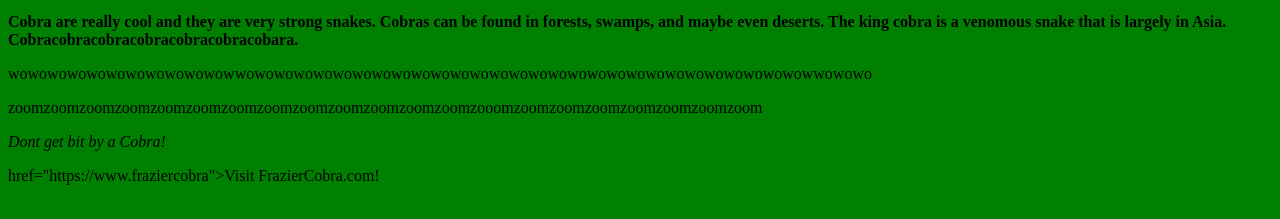
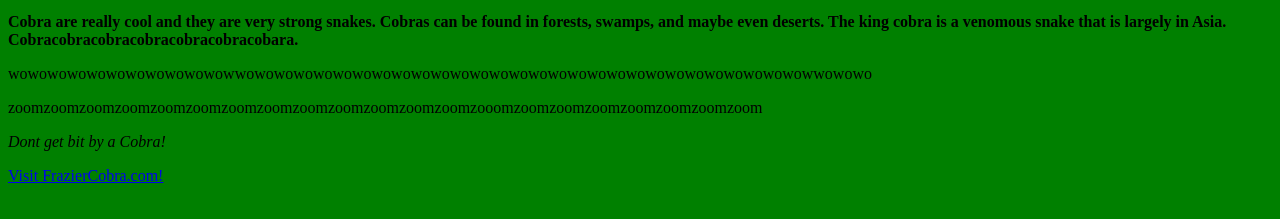
Before and after one commit to frazier00/frazierMySecondWebsite, a plain HTML site: page index.html in a window 1280 px wide. Shown: the part 387-606 px from the top of the page. Drawn offline with Linux system fonts and the light colour scheme.

Commit message:
Update index.html

```diff
--- a/index.html
+++ b/index.html
@@ -11,6 +11,6 @@
   <p>wowowowowowowowowowowowwowowowowowowowowowowowowowowowowowowowowowowowowowowowowowwowowo</p>
   <p>zoomzoomzoomzoomzoomzoomzoomzoomzoomzoomzoomzoomzoomzooomzoomzoomzoomzoomzoomzoomzoom</p>
   <p><i>Dont get bit by a Cobra!</i></p>
-  <a>href="https://www.fraziercobra">Visit FrazierCobra.com!</a>
+  <a href="https://www.fraziercobra">Visit FrazierCobra.com!</a>
 </body>
 </html>
```
